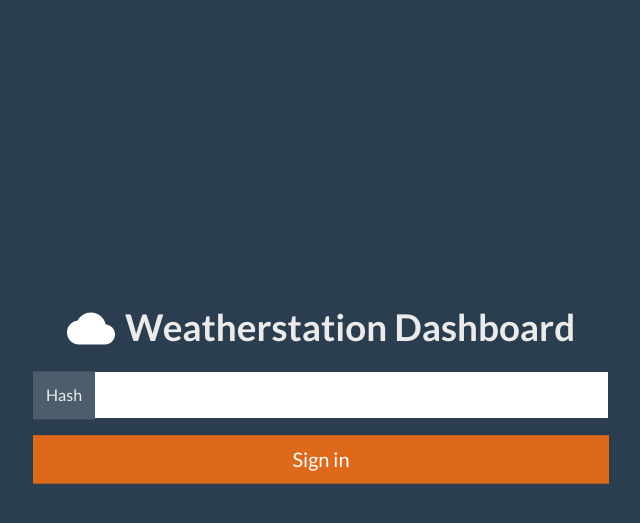
After one commit to projects4maker/weatherstation-server, a PHP site: template app/views/login.html in a window 1280 px wide. The commit adds this page. Shown: the top 523 px of the page, without its empty margins (319-959 px from the left). Run offline with PHP 8.4, Linux system fonts and the light colour scheme; the template is opened without the code that fills it, so the values that code supplies are empty; some libraries are stand-ins or nearby versions.

Commit message:
Add first idea for the login page

```diff
--- /dev/null
+++ b/app/assets/scss/_root.scss
@@ -0,0 +1,30 @@
+html, body {
+    background-color: $body-bg;
+}
+
+main#logon-form .inner-form {
+    position: fixed;
+    width: 36rem;
+    top: 50%;
+    left: 50%;
+    transform: translate(-50%, -50%);
+
+    .headline-section {
+
+        margin-bottom: 1rem;
+        display: flex;
+        align-items: center;
+        justify-content: center;
+
+        .text {
+            font-size: 2.3rem;
+            font-weight: bold;
+        }
+
+        .img {
+            width: 48px;
+            height: 48px;
+            margin-right: 10px;
+        }
+    }
+}
--- a/app/assets/scss/index.scss
+++ b/app/assets/scss/index.scss
@@ -9,4 +9,4 @@
  @import "../../../node_modules/bootstrap/scss/bootstrap";
  @import "../../../node_modules/bootswatch/dist/superhero/bootswatch";
  @import "charts";
- @import "other";
+ @import "root";
--- /dev/null
+++ b/app/views/login.html
@@ -0,0 +1,33 @@
+<!DOCTYPE html>
+<html>
+    <head>
+        <meta charset="utf-8">
+        <title>Weatherstation Dashboard</title>
+        <link rel="stylesheet" href="dist/css/latest.min.css">
+        <link rel="icon" href="dist/img/cloud_circle-24px.svg" type="image/x-icon">
+        <script src="dist/js/latest.min.js"></script>
+    </head>
+    <body>
+        <main id="logon-form">
+            <div class="inner-form">
+                <div class="headline-section">
+                    <img class="img" src="dist/img/cloud-white-18dp.svg">
+                    <span class="text">Weatherstation Dashboard</span>
+                </div>
+                <div class="form-group">
+                    <div class="form-group">
+                      <div class="input-group mb-3">
+                        <div class="input-group-prepend">
+                          <span class="input-group-text">Hash</span>
+                        </div>
+                        <input type="text" class="form-control form-control-lg">
+                      </div>
+                    </div>
+                  </div>
+                <div class="form-group">
+                    <button type="button" class="btn btn-primary btn-lg btn-block">Sign in</button>
+                </div>
+            </div>
+        </main>
+    </body>
+</html>
--- a/index.php
+++ b/index.php
@@ -13,11 +13,7 @@ use App\WeatherStationService;
 use App\Controller\ErrorController;
 use Slim\Factory\AppFactory;
 
-
-$settings = require __DIR__ . '/app/settings.php';
-
 $app = AppFactory::create();
-
 
 $app->addRoutingMiddleware();
 
@@ -31,7 +27,6 @@ $errorMiddleware->setDefaultErrorHandler(function($request, $exception) use ($ap
         $exception);
 });
 
-
 WeatherStationService::start();
 
 require __DIR__ . '/app/routes.php';
--- a/package.json
+++ b/package.json
@@ -23,6 +23,7 @@
   "dependencies": {
     "bootstrap": "^4.5.2",
     "bootswatch": "^4.5.2",
+    "jquery": "^3.5.1",
     "node-sass": "^4.14.1",
     "sass": "^1.26.10"
   }
```
Also changed, not shown: app/routes.php (+8 -7 lines), app/settings.php (deleted, +0 -12 lines), app/views/dash.html (added, +15 -0 lines), app/views/dashboard.html (deleted, +0 -20 lines), app/views/dashboard.php (deleted, +0 -13 lines), src/Controller/DashController.php (+13 -2 lines), app/assets/scss/_other.scss (deleted), dist/css/latest.min.css, dist/img/cloud-white-18dp.svg (added), dist/img/cloud_circle-24px.svg (added), package-lock.json, 1 other file.
